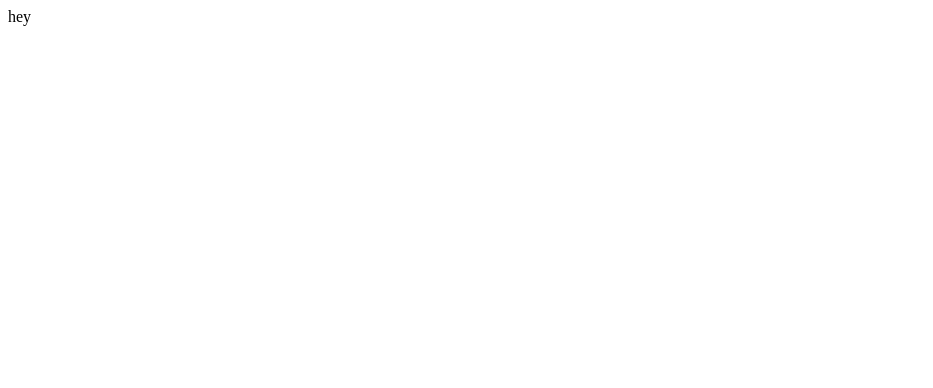
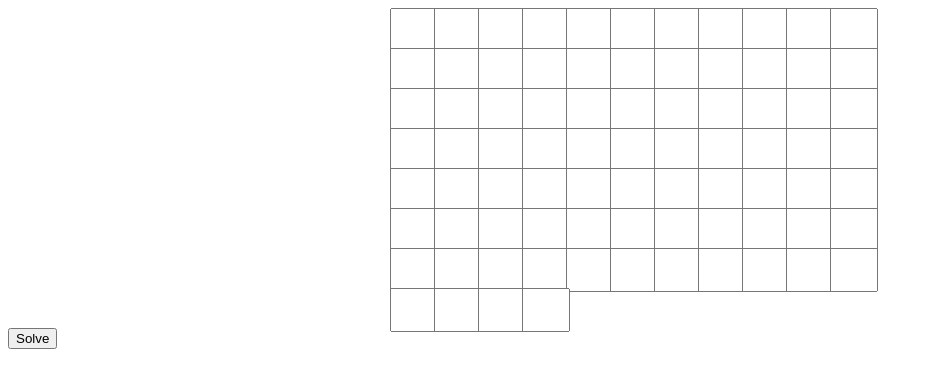
Before and after one commit to jubri7/sudoku-solver, a React (Create React App) app: page / in a window 1280 px wide. Shown: the top 388 px of the page, without its empty margins (0-933 px from the left). Built offline with nearby package versions, Linux system fonts and the light colour scheme.

Commit message:
move board to app component

```diff
--- a/src/App.js
+++ b/src/App.js
@@ -1,5 +1,61 @@
+import { useEffect, useState } from "react";
+import Cell from "./components/cell";
+
+let preBoard = [];
+for (let i = 0; i < 9; i++) {
+  preBoard.push([]);
+  for (let j = 0; j < 9; j++) {
+    preBoard[i].push(null);
+  }
+}
+
+const row = {};
+const column = {};
+const group = {};
+
+let id = 1;
+
 const App = () => {
-  return <div>hey</div>;
+  const [board, setBoard] = useState(preBoard);
+  useEffect(() => {
+    console.log(board);
+  }, [board]);
+  const changeCell = (i, j, val) => {
+    let newBoard = [...board];
+    newBoard[i][j] = val;
+    setBoard(newBoard);
+  };
+  return (
+    <div>
+      <div
+        style={{
+          display: "flex",
+          flexWrap: "wrap",
+          width: 500,
+          margin: "auto",
+        }}
+      >
+        {board.map((rows, indexI) => {
+          return rows.map((columns, indexJ) => {
+            return (
+              <div
+                style={{ height: 40, maxWidth: "80%", textAlign: "center" }}
+                key={`${indexI},${indexJ}`}
+              >
+                <Cell
+                  i={indexI}
+                  j={indexJ}
+                  changeCell={changeCell}
+                  board={board}
+                />
+              </div>
+            );
+          });
+        })}
+      </div>
+      <button>Solve</button>
+    </div>
+  );
 };
 
 export default App;
--- a/src/components/cell.js
+++ b/src/components/cell.js
@@ -0,0 +1,41 @@
+import { useEffect, useState } from "react";
+
+const errorStyle = {
+  error: {
+    backGroundColor: "red",
+    color: "red",
+  },
+};
+
+let cellRow = null;
+let cellColumn = null;
+let cellGroup = null;
+
+const Cell = ({ i, j, board, changeCell }) => {
+  const [cellValue, setCellValue] = useState();
+  const [error, setError] = useState(false);
+  useEffect(() => {}, [cellValue]);
+  const handleChange = (e) => {
+    changeCell(i, j, e.target.value);
+    setCellValue(e.target.value);
+  };
+
+  return (
+    <input
+      className="cell"
+      value={cellValue || ""}
+      onChange={handleChange}
+      type="number"
+      min={1}
+      max={9}
+      style={{
+        padding: 0,
+        height: "100%",
+        width: "100%",
+        textAlign: "center",
+      }}
+    ></input>
+  );
+};
+
+export default Cell;
```
Also changed, not shown: src/components/board.js (+46 -40 lines).
